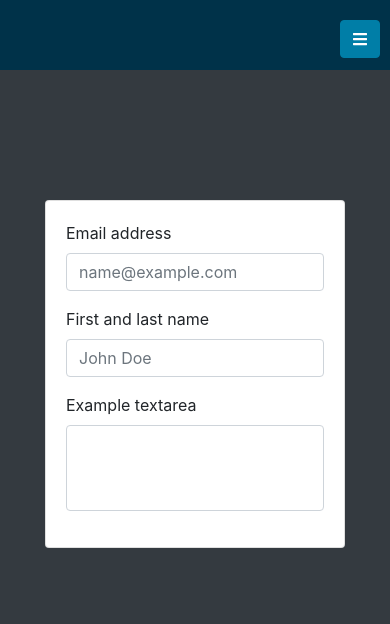
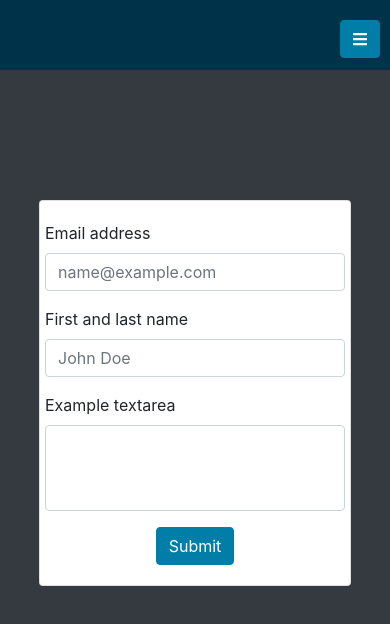
Before and after one commit to 8connor/jamesHoovenPortfolio, a Next.js app: page /contact in a window 390 px wide. Shown: the top 624 px of the page. Built offline with nearby package versions, Linux system fonts and the light colour scheme.

Commit message:
Minor optimization of code.

```diff
--- a/pages/Components/Contact info/ContactInfo.module.css
+++ b/pages/Components/Contact info/ContactInfo.module.css
@@ -1,4 +1,17 @@
-.contactInfo{
-    margin-top: 200px;
-    width: 300px
+.contactCon{
+    margin-top: 100px;
 }
+
+.contact{
+    width: 600px;
+}
+
+@media only screen and (max-width: 600px){
+    .contact{
+        width: 300px;
+    }
+
+    .contactCon{
+        margin-top: 200px;
+    }
+}
--- a/pages/Components/Contact info/index.js
+++ b/pages/Components/Contact info/index.js
@@ -1,17 +1,19 @@
 import React from "react";
 import Container from "react-bootstrap/Container";
+import Button from "react-bootstrap/Button";
 import Row from "react-bootstrap/Row";
 import Form from "react-bootstrap/Form";
 import Card from "react-bootstrap/Card";
-import styles from "./ContactInfo.module.css";
+import Styles from "./ContactInfo.module.css";
 
 function Contact() {
     return (
-        <Container className={styles.contactInfo}>
+        <Container className={Styles.contactCon}>
             <Row className="justify-content-center">
-                <Card id="Contact" style={{ width: "500px" }}>
+                <Card id="Contact">
                     <Card.Body>
-                        <Form>
+                        <Row className="justify-content-center">
+                            <Form className={Styles.contact}>
                                 <Form.Group controlId="exampleForm.ControlInput1">
                                     <Form.Label>Email address</Form.Label>
                                     <Form.Control type="email" placeholder="name@example.com" />
@@ -25,6 +27,13 @@ function Contact() {
                                     <Form.Control as="textarea" rows={3} style={{ resize: "none" }} />
                                 </Form.Group>
                             </Form>
+                        </Row>
+                        <Row className="justify-content-center">
+
+                            <Button>
+                                Submit
+                            </Button>
+                        </Row>
                     </Card.Body>
                 </Card>
             </Row>
--- a/pages/Components/Projects/index.js
+++ b/pages/Components/Projects/index.js
@@ -25,7 +25,7 @@ function Projects() {
                     </Card>
                 </Col>
                 <Col sm={{ span: 10, offset: 1 }} md={{ span: 10, offset: 1 }} lg={{ span: 10, offset: 1 }}>
-                    <Card className={`${Styles.infoCards}`}>
+                    <Card className={Styles.infoCards}>
                         <Img src="/images/collabSoup.png" width="400px" height="400px"></Img>
                         <Card.Body>
                             <Card.Title>
@@ -38,7 +38,7 @@ function Projects() {
                     </Card>
                 </Col>
                 <Col sm={{ span: 10, offset: 1 }} md={{ span: 10, offset: 1 }} lg={{ span: 10, offset: 1 }}>
-                    <Card className={`${Styles.infoCards}`}>
+                    <Card className={Styles.infoCards}>
                         <Img src="/images/homeFinder.png" width="400px" height="400px"></Img>
                         <Card.Body>
                             <Card.Title>
--- a/pages/Components/SideBar/index.js
+++ b/pages/Components/SideBar/index.js
@@ -1,7 +1,7 @@
 import React, { useEffect, useState } from "react";
 import { FontAwesomeIcon } from '@fortawesome/react-fontawesome';
 import { faIdBadge, faFileAlt, faProjectDiagram, faHome } from '@fortawesome/free-solid-svg-icons';
-import styles from "./SideBar.module.css";
+import Styles from "./SideBar.module.css";
 
 function SideBar() {
     const [resume, setResume] = useState("");
@@ -27,8 +27,8 @@ function SideBar() {
     }, [])
 
     return (
-        <div className={`${styles.sideBar} bg-dark`}>
-            <div className={styles.iconCon}>
+        <div className={`${Styles.sideBar} bg-dark`}>
+            <div className={Styles.iconCon}>
                 <a href="/">
                     <FontAwesomeIcon icon={faHome} className={`${home}`}  />
                 </a>
```
Also changed, not shown: pages/Components/Projects/Projects.module.css (+14 -1 lines). Lines whose indentation alone changed are shown as unchanged.
